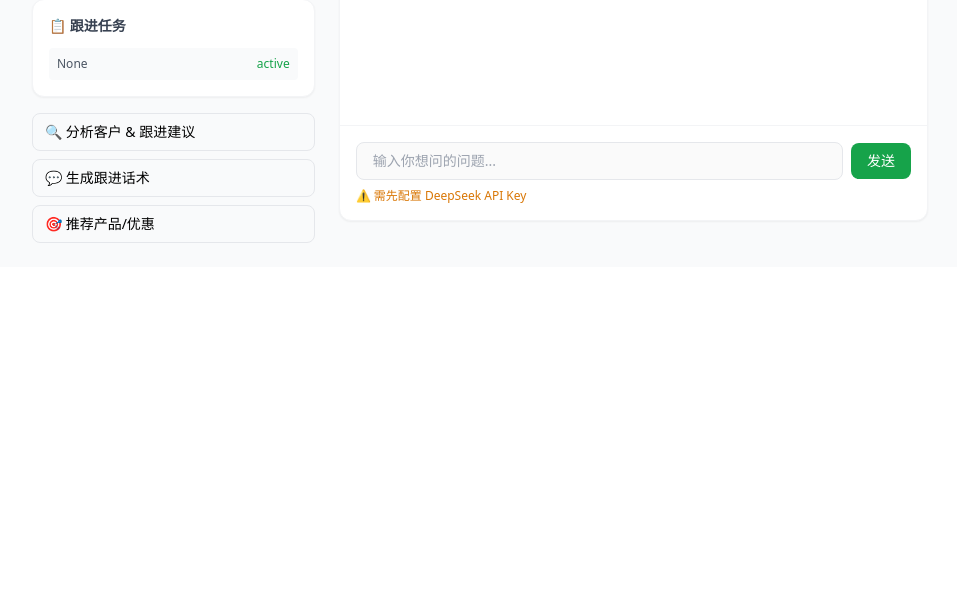
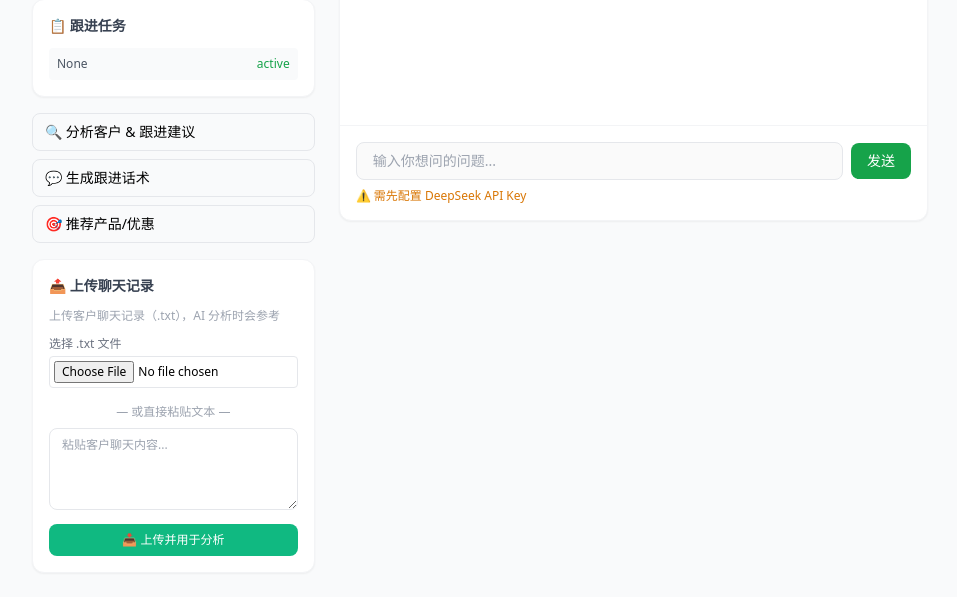
Before and after one commit to jiangyisheng9-bot/hk3-crm, a Flask app: page /customers/1/ai in a window 1280 px wide. Shown: the part 813-1410 px from the top of the page, without its empty margins (160-1117 px from the left). Before the commit the page ends 1056 px from the top, so only its background shows below. Run offline with Flask 3, Linux system fonts and the light colour scheme; tables that the repository leaves empty hold one stand-in row (values such as "Sample post"); parts of the project's set-up code (start-up, migrations or seed data) failed here and were passed over; some libraries are stand-ins or nearby versions.

Commit message:
AI助手页添加上传聊天记录功能 - 上传 .txt 文件或粘贴文本 - 自动存入 Interaction，AI分析时参考 - 数据库自动迁移 v2

```diff
--- a/app.py
+++ b/app.py
@@ -108,6 +108,7 @@ class Interaction(db.Model):
     follow_up_date = db.Column(db.DateTime)
     follow_up_notes = db.Column(db.Text)
     ai_analysis = db.Column(db.Text)  # AI 分析结果
+    uploaded_chat = db.Column(db.Text)  # 上传的聊天记录（用于AI分析）
 
 
 class Setting(db.Model):
@@ -679,6 +680,17 @@ def api_ai_analyze(customer_id):
 """
     if whatsapp_text:
         prompt += f'\n客户聊天记录：\n{whatsapp_text[:3000]}\n'
+    else:
+        # 自动从最近互动中找上传的聊天记录
+        chats = Interaction.query.filter(
+            Interaction.customer_id == customer_id,
+            Interaction.uploaded_chat.isnot(None),
+            Interaction.uploaded_chat != ''
+        ).order_by(Interaction.timestamp.desc()).limit(3).all()
+        if chats:
+            prompt += '\n客户聊天记录（上次上传）：\n'
+            for ch in chats:
+                prompt += f'{ch.uploaded_chat[:2000]}\n---\n'
     if user_message:
         prompt += f'\n用户的问题/要求：\n{user_message}\n'
     else:
@@ -705,6 +717,12 @@ def api_ai_chat(customer_id):
     order_info = '\n'.join([f"  - {o.order_date.strftime('%Y-%m-%d')}: {o.products or '?'} (RM{o.total_amount or 0})" for o in orders]) or '无'
     interactions = Interaction.query.filter_by(customer_id=customer_id).order_by(Interaction.timestamp.desc()).limit(5).all()
     chat_info = '\n'.join([f"  - [{i.channel}] {i.content_summary or ''}" for i in interactions]) or '无'
+    # Also get uploaded chat records
+    uploaded = Interaction.query.filter(
+        Interaction.customer_id == customer_id,
+        Interaction.uploaded_chat.isnot(None),
+        Interaction.uploaded_chat != ''
+    ).order_by(Interaction.timestamp.desc()).first()
 
     system_prompt = f"""你是HK3 CRM的AI销售助手，专门帮助分析客户和生成跟进方案。
 当前正在查看的客户信息：
@@ -724,6 +742,8 @@ def api_ai_chat(customer_id):
 {chat_info}
 
 你正在帮销售员分析与这个客户的沟通策略。请用中文回答，简短实用。"""
+    if uploaded:
+        system_prompt += f'\n\n客户上传的聊天记录：\n{uploaded.uploaded_chat[:3000]}'
 
     messages = [{'role': 'system', 'content': system_prompt}]
     for h in history[-10:]:
@@ -763,8 +783,49 @@ def customer_ai_chat(id):
     return render_template('ai_chat.html', customer=c, orders=orders,
                            interactions=interactions, followups=followups, has_api_key=has_api_key)
 
+@app.route('/customers/<int:id>/upload-chat', methods=['POST'])
+def customer_upload_chat(id):
+    """上传聊天记录文件，存入 Interaction"""
+    c = Customer.query.get_or_404(id)
+    content = ''
+    filename = ''
+
+    # 方式1：上传 .txt 文件
+    if 'file' in request.files:
+        f = request.files['file']
+        if f.filename:
+            filename = f.filename
+            content = f.read().decode('utf-8', errors='replace')
+
+    # 方式2：直接粘贴文本
+    if not content:
+        content = request.form.get('chat_content', '').strip()
+
+    if not content:
+        flash('请上传文件或粘贴聊天内容', 'warning')
+        return redirect(url_for('customer_ai_chat', id=id))
+
+    summary = content[:150] + '...' if len(content) > 150 else content
+
+    interaction = Interaction(
+        interaction_id=generate_id('CHAT'),
+        customer_id=id,
+        channel='聊天记录',
+        direction='inbound',
+        content_summary=f'📄 {filename or "粘贴文本"}: {summary}',
+        uploaded_chat=content,
+    )
+    db.session.add(interaction)
+    c.last_contact_channel = '上传聊天'
+    c.last_contact_date = datetime.utcnow()
+    c.total_interactions = (c.total_interactions or 0) + 1
+    db.session.commit()
+
+    flash('✅ 聊天记录已上传！AI 分析时会参考这些内容。', 'success')
+    return redirect(url_for('customer_ai_chat', id=id))
+
 # ─── Schema Migration ────────────────────────────────────────
-SCHEMA_VERSION = 1
+SCHEMA_VERSION = 2
 
 def get_schema_version():
     """Return current schema version from DB"""
@@ -791,12 +852,10 @@ def run_migrations():
     print(f'🔄 数据库迁移: v{current} → v{target}')
 
     # ---- Add new migrations below ----
-    # Example:
-    # if current < 2:
-    #     with db.engine.connect() as conn:
-    #         conn.execute(text('ALTER TABLE customers ADD COLUMN new_field TEXT'))
-    #     print('  ✅ v2: customers.new_field')
-    #     current = 2
+    if current < 2:
+        with db.engine.connect() as conn:
+            conn.execute(text('ALTER TABLE interactions ADD COLUMN uploaded_chat TEXT'))
+        print('  ✅ v2: interactions.uploaded_chat')
 
     # When version X released, agent pulls code, migration auto-runs, data preserved
 
--- a/templates/ai_chat.html
+++ b/templates/ai_chat.html
@@ -51,7 +51,7 @@
                 <h3 class="text-sm font-semibold text-gray-700 mb-3">💬 互动记录</h3>
                 <div class="text-xs space-y-2 max-h-40 overflow-y-auto">
                     {% for i in interactions[:10] %}
-                    <div class="p-2 {% if i.whatsapp_content %}bg-green-50{% else %}bg-gray-50{% endif %} rounded">
+                    <div class="p-2 {% if i.uploaded_chat %}bg-green-50{% else %}bg-gray-50{% endif %} rounded">
                         <div class="text-gray-600 truncate">{{ i.content_summary or '聊天记录' }}</div>
                         <div class="text-gray-400">{{ i.timestamp.strftime('%m-%d %H:%M') if i.timestamp else '' }}</div>
                     </div>
@@ -92,6 +92,21 @@
                         {% if not has_api_key %}disabled{% endif %}>
                     🎯 推荐产品/优惠
                 </button>
+            </div>
+
+            <!-- 上传聊天记录 -->
+            <div class="bg-white rounded-xl shadow-sm p-4 border border-gray-100">
+                <h3 class="text-sm font-semibold text-gray-700 mb-3">📤 上传聊天记录</h3>
+                <p class="text-xs text-gray-400 mb-3">上传客户聊天记录（.txt），AI 分析时会参考</p>
+                <form action="/customers/{{ customer.id }}/upload-chat" method="POST" enctype="multipart/form-data">
+                    <label class="block text-xs text-gray-500 mb-1">选择 .txt 文件</label>
+                    <input type="file" name="file" accept=".txt" class="w-full text-xs mb-2 p-1 border rounded">
+                    <div class="text-center text-xs text-gray-400 my-2">— 或直接粘贴文本 —</div>
+                    <textarea name="chat_content" rows="4" class="w-full px-3 py-2 border rounded-lg text-xs" placeholder="粘贴客户聊天内容..."></textarea>
+                    <button type="submit" class="w-full mt-2 px-3 py-2 bg-emerald-500 text-white rounded-lg hover:bg-emerald-600 transition text-xs font-medium">
+                        📥 上传并用于分析
+                    </button>
+                </form>
             </div>
         </div>
 
```
